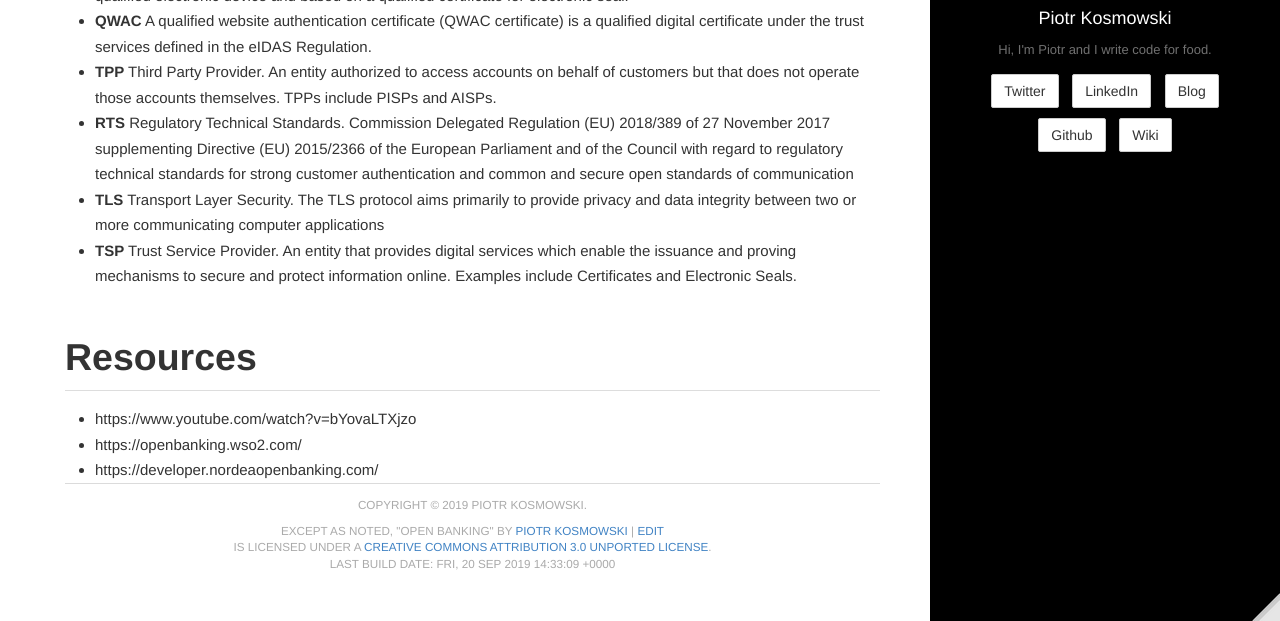
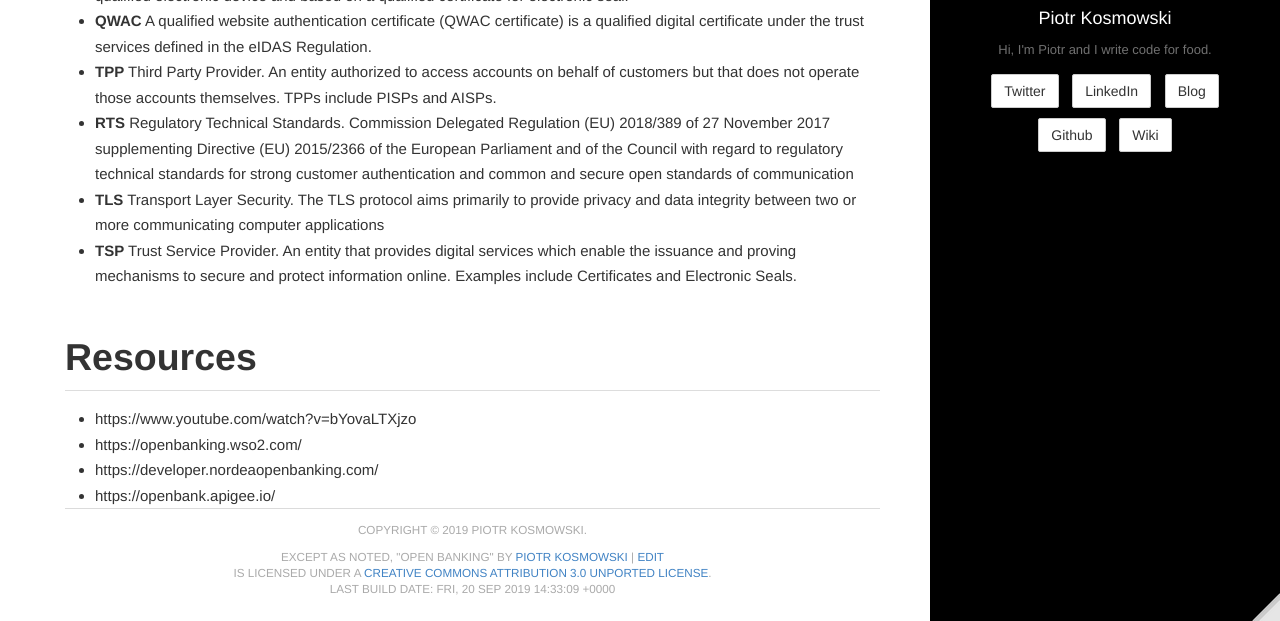
Before and after one commit to kospiotr/kospiotr.github.io, a Jekyll site: the page built from wiki/open-banking.md, in a window 1280 px wide and 900 px high, scrolled down 2612 px, cut to the strip 279-900 px from the top of the window. Built offline with Jekyll 4.4.1, drawn with Linux system fonts in a browser that asks for light colours; some of the changed lines change nothing that is shown.

Commit message:
Update open-banking.md

```diff
--- a/wiki/open-banking.md
+++ b/wiki/open-banking.md
@@ -81,3 +81,4 @@ Availability level	Availability tells in which part of the delivery lifecycle th
 - https://www.youtube.com/watch?v=bYovaLTXjzo
 - https://openbanking.wso2.com/
 - https://developer.nordeaopenbanking.com/
+- https://openbank.apigee.io/
```
